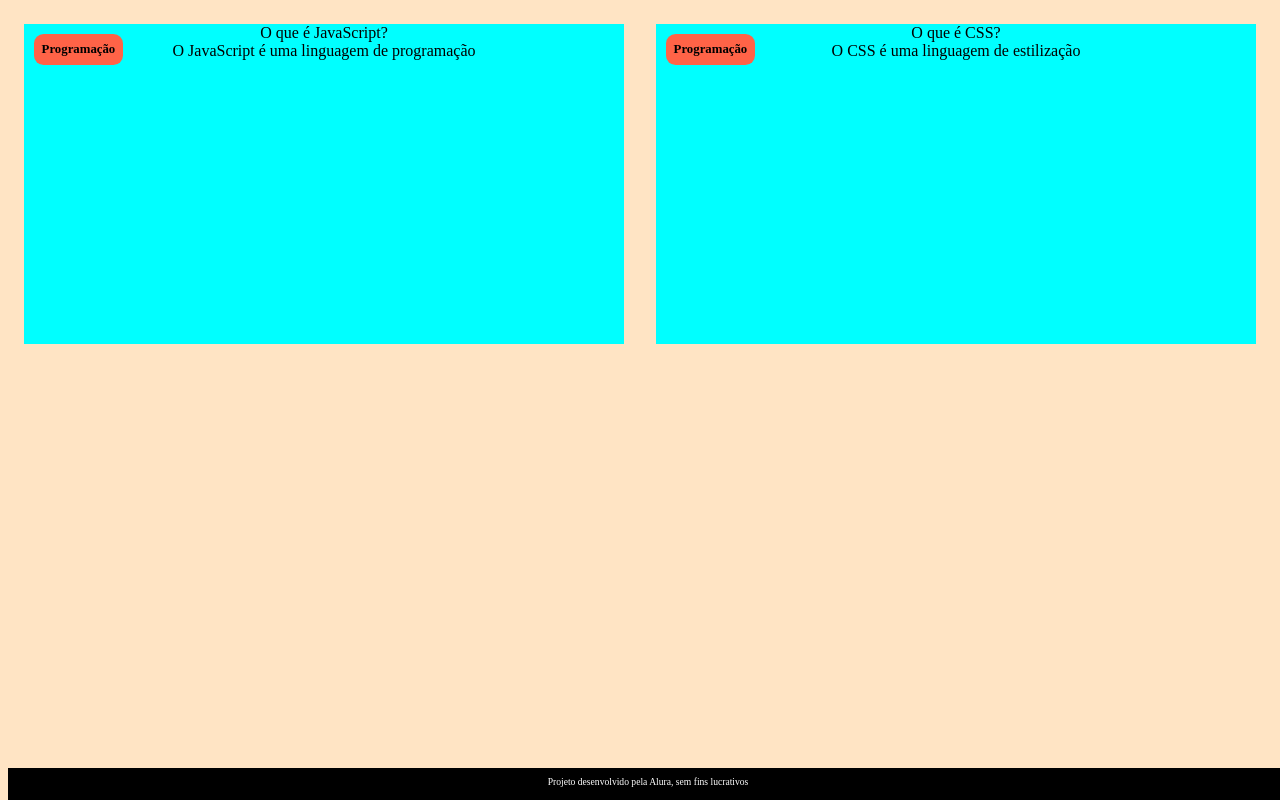
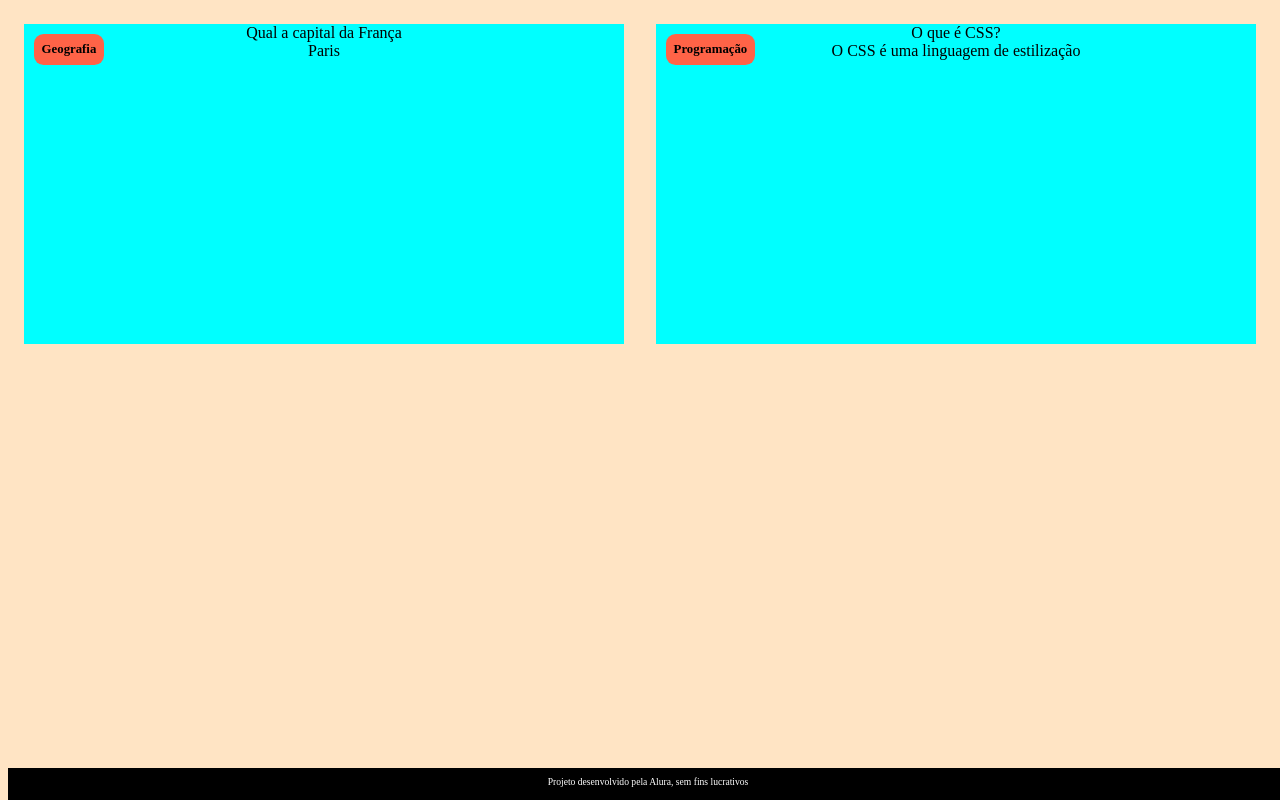
Before and after one commit to wesleywk123/Flashcard4, a plain HTML site: page index.html in a window 1280 px wide. Drawn offline with Linux system fonts and the light colour scheme.

Commit message:
Update index.html

```diff
--- a/index.html
+++ b/index.html
@@ -11,12 +11,12 @@
         <section id="container">
             <article class="cartao">
                 <div class="cartao__conteudo">
-                    <h3>Programação</h3>
+                    <h3>Geografia</h3>
                     <div class="cartao__conteudo__pergunta">
-                        O que é JavaScript?
+                        Qual a capital da França
                     </div>
                     <div class="cartao__conteudo__resposta">
-                        O JavaScript é uma linguagem de programação
+                        Paris
                     </div>
                 </div>
             </article>
```
